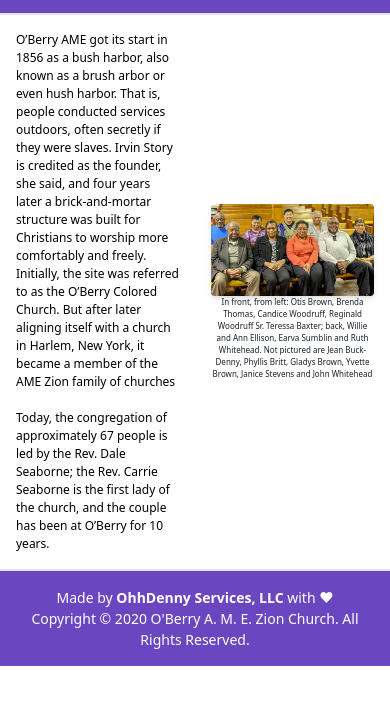
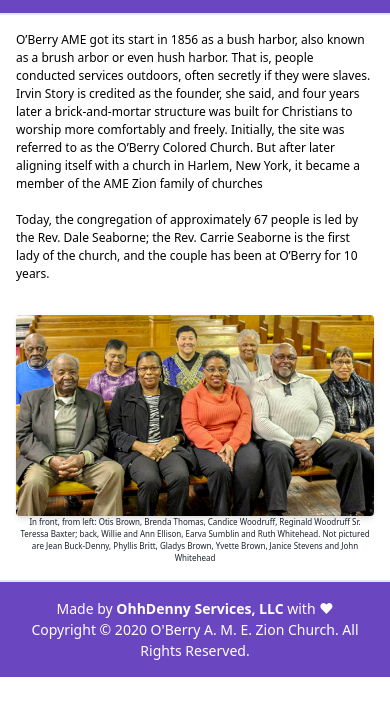
Before and after one commit to KevinDennyII/oberry_ame_zion_church_franklinva, a Gatsby site: page /about in a window 390 px wide. Shown: the part 49-764 px from the top of the page. Built offline with nearby package versions, Linux system fonts and the light colour scheme; Gatsby itself is replaced by a stand-in of ours; what @tailwindcss/custom-forms would draw is missing.

Commit message:
updated tailwind css adding mobileHeader size for title in mobile view

```diff
--- a/src/components/header.js
+++ b/src/components/header.js
@@ -33,7 +33,7 @@ function Header() {
               className="md:w-12 md:h-18 mr-2"
               src={ameZionLogo}
             />
-            <span className="text-tiny sm:text-xs md:text-xl lg:text-2xl font-bold tracking-tight">
+            <span className="text-mobileHeader sm:text-xs md:text-xl lg:text-2xl font-bold tracking-tight">
               {site.siteMetadata.title}
             </span>
           </h1>
--- a/src/pages/about.js
+++ b/src/pages/about.js
@@ -13,8 +13,8 @@ function AboutPage() {
         title="About"
       />
 
-      <section className="all:flex-col flex items-center ">
-        <div className="all:flex-none flex-1 text-black all:text-xxs text-xs sm:text-xs md:text-sm lg:text-base p-4">
+      <section className="all:flex-col sm:flex md:flex items-center ">
+        <div className="all:flex-none sm:flex-1 md:flex-1 text-black text-xs sm:text-xs md:text-sm lg:text-base p-4">
           <p>
             O’Berry AME got its start in 1856 as a bush harbor, also known as a
             brush arbor or even hush harbor. That is, people conducted services
@@ -34,7 +34,7 @@ function AboutPage() {
             the church, and the couple has been at O’Berry for 10 years.
           </p>
         </div>
-        <div className="all:flex-none flex-1 p-4">
+        <div className="all:flex-none sm:flex-1 md:flex-1 p-4">
           <figure className="object-contain">
             <img
               alt="O'Berry A. M. E. Zion Church Committee"
--- a/tailwind.config.js
+++ b/tailwind.config.js
@@ -16,6 +16,7 @@ module.exports = {
       fontSize: {
         xxs: "8px",
         tiny: ".5rem",
+        mobileHeader: "12px",
       },
     },
   },
```
Also changed, not shown: src/images/amezion-logo-1.png (added).
